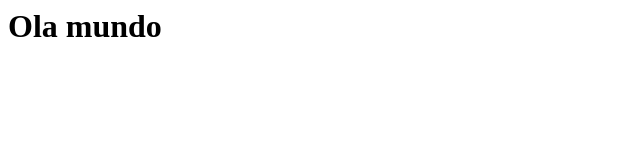
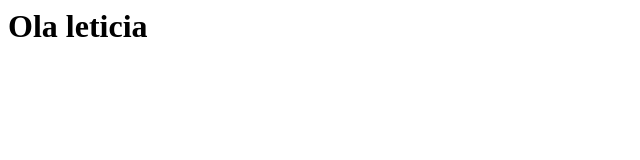
Before and after one commit to SrPinheiro/srpinheiro.github.io, a plain HTML site: page index.html in a window 1280 px wide. Shown: the full height of the page, 0-640 px from the left. Drawn offline with Linux system fonts and the light colour scheme.

Commit message:
Update index.html

```diff
--- a/index.html
+++ b/index.html
@@ -3,6 +3,6 @@
 
   </head>
   <body>
-    <h1>Ola mundo</h1>
+    <h1>Ola leticia</h1>
   </body>
 </html>
```
